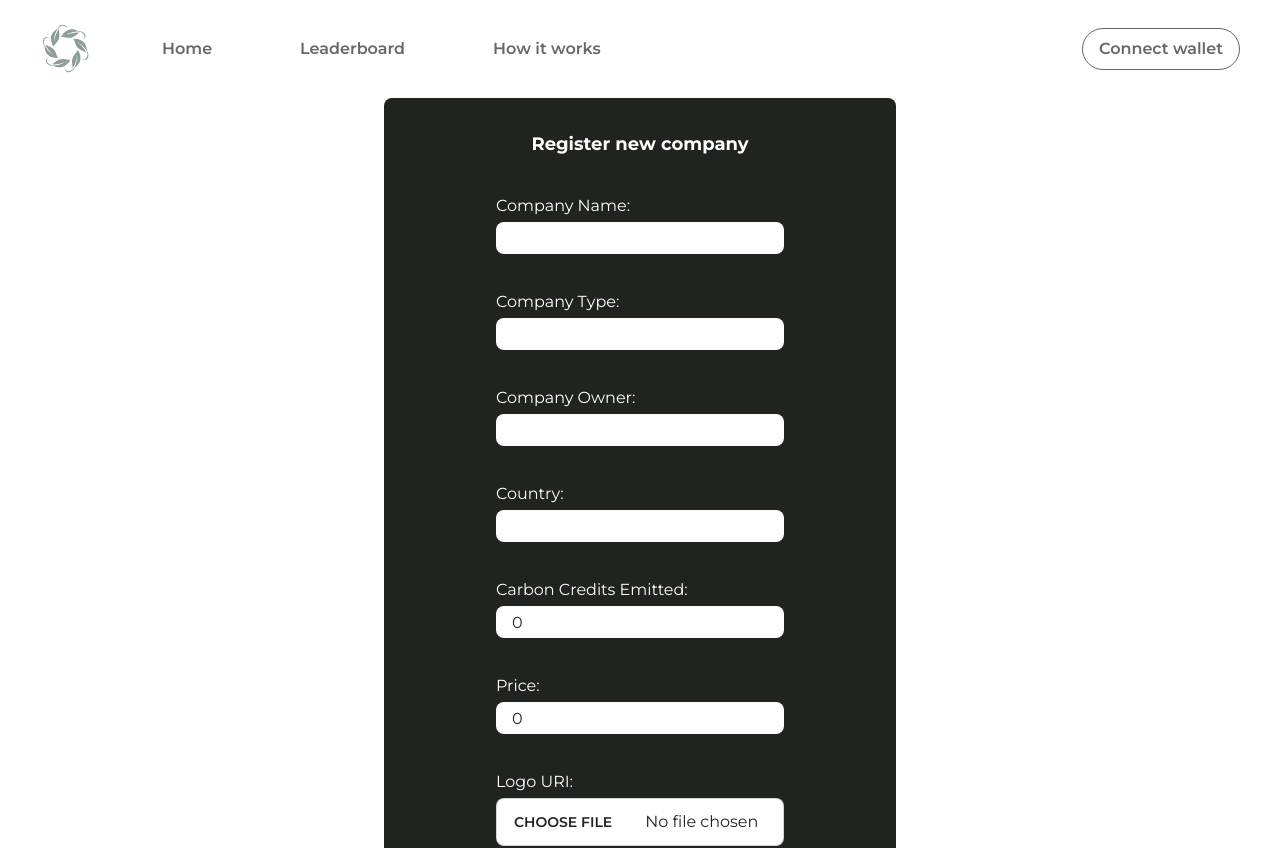
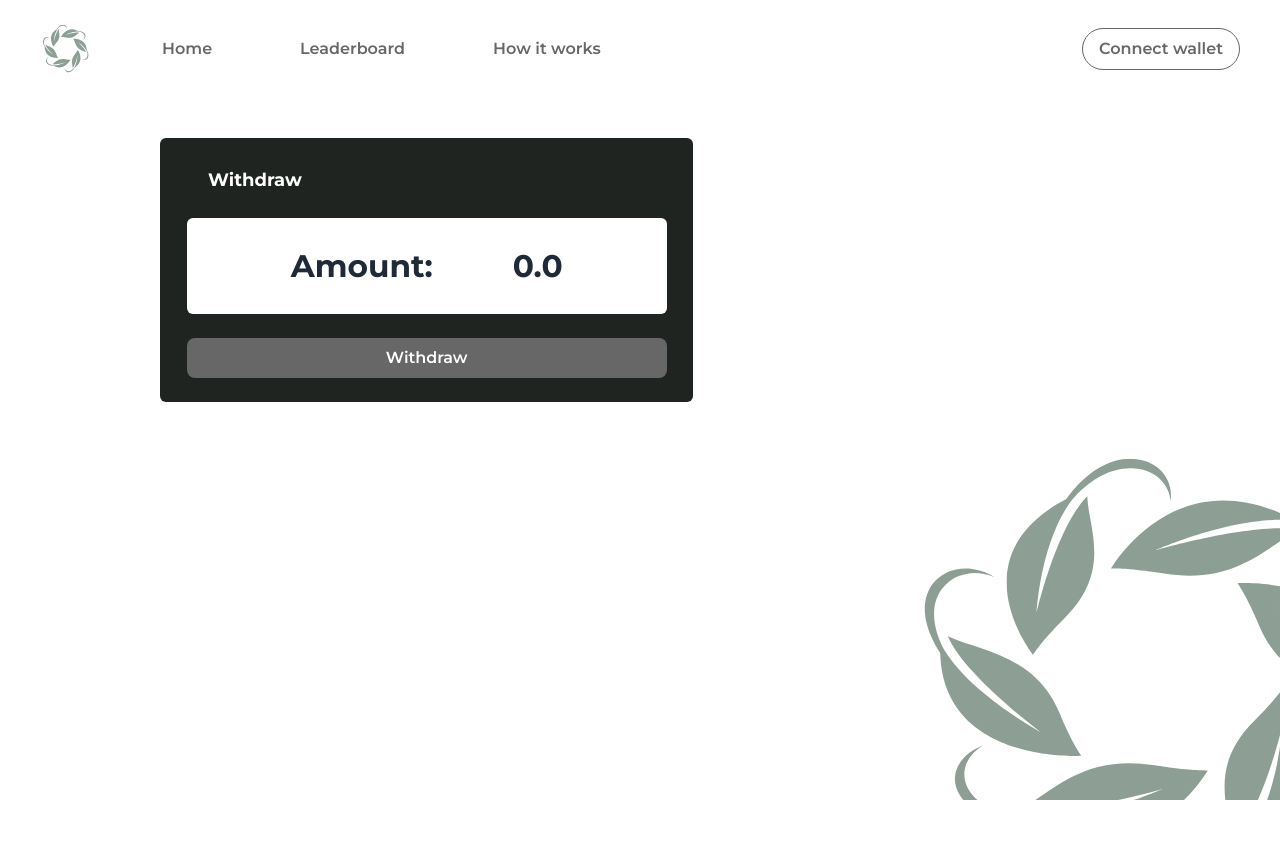
Before and after one commit to Lilium-ZenCon/frontend, a Next.js app: page /company in a window 1280 px wide. Shown: the top 848 px of the page. After the commit the page ends 800 px from the top, so only its background shows below. Built offline with nearby package versions, Linux system fonts and the light colour scheme.

Commit message:
withdraw tokens to companies

```diff
--- a/app/company/page.js
+++ b/app/company/page.js
@@ -1,148 +1,52 @@
 'use client';
-import axios from 'axios';
-import { useState } from 'react';
-import CompaniesFactory from '../../abis/CompaniesFactory.json';
-import { ethers } from 'ethers';
-import { ToastContainer, toast } from 'react-toastify';
-import 'react-toastify/dist/ReactToastify.css';
 
-// Use the api keys by providing the strings directly
+import Image from 'next/image';
+import logo from 'public/assets/swap-logo.svg'
+
 
 const company = () => {
-	const [fileImg, setFileImg] = useState(null);
-	const [companyName, setCompanyName] = useState('');
-	const [companyType, setCompanyType] = useState('');
-	const [companyOwner, setCompanyOwner] = useState('');
-	const [country, setCountry] = useState('');
-	const [price, setPrice] = useState(0);
-	const [carbonEmitted, setCarbonEmitted] = useState(0);
 
-	const sendFileToIPFS = async (e) => {
-		if (fileImg) {
-			try {
-				const formData = new FormData();
-				formData.append('file', fileImg);
-
-				const resFile = await axios({
-					method: 'post',
-					url: 'https://api.pinata.cloud/pinning/pinFileToIPFS',
-					data: formData,
-					headers: {
-						pinata_api_key: `30d7a19afe755717bffc`,
-						pinata_secret_api_key: `ea8d978a134be01628e7e0e6b2ae33aa97e6a1972e8074c26ef1e2709751c22e`,
-						'Content-Type': 'multipart/form-data',
-					},
-				});
-
-				const ImgHash = `https://ipfs.io/ipfs/${resFile.data.IpfsHash}`;
-				return ImgHash;
-				//Take a look at your Pinata Pinned section, you will see a new file added to you list.
-			} catch (error) {
-				console.log('Error sending File to IPFS: ');
-				console.log(error);
-			}
-		}
-	};
-
-	const sendData = async () => {
-		let URI = await sendFileToIPFS();
-
-		const contractAddress = '0xaCAD05f1538182b63757BA3B8a7d750C97c52390';
-		const contractABI = CompaniesFactory.abi;
-		const provider = new ethers.providers.Web3Provider(ethereum);
-		const signer = provider.getSigner();
-		const companyFactory = new ethers.Contract(contractAddress, contractABI, signer);
-
-		const result = await companyFactory.createCompanies(
-			'0xd0D5e3DB44DE05E9F294BB0a3bEEaF030DE24Ada',
-			'0xaFc796F03Fb2135579B88E9Ad6C7AE4DA600B199',
-			companyName,
-			companyType,
-			companyOwner,
-			country,
-			price,
-			carbonEmitted,
-			URI
-		);
-
-		let address = '';
-		companyFactory.on('NewCompaniesCreated', (companyAddress) => {
-			console.log('companyAddress: ', companyAddress);
-			address = companyAddress;
-		});
-
-		toast.success('Project registered successfully!', {
-			position: 'bottom-right',
-			autoClose: 5000,
-			hideProgressBar: false,
-			closeOnClick: true,
-			pauseOnHover: true,
-			draggable: true,
-			progress: undefined,
-			theme: 'light',
-		});
-
-		setCarbonEmitted('');
-		setCompanyName('');
-		setCompanyOwner('');
-		setCompanyType('');
-		setCountry('');
-		setPrice('');
-		setFileImg(null);
-	};
 
 	return (
 		<div>
-			<div className="flex justify-center pb-8">
-				<div className="flex justify-center bg-darkgreen w-[40%] rounded-lg py-4">
-					<div className="flex flex-col ">
-						<div className="flex justify-center">
-							<h1 className="text-white font-bold py-4 text-lg">Register new company</h1>
+			<div className="">
+				<div className="bg-darkgreen w-5/12 rounded-md ml-40 pt-1 mt-16">
+					<h1 className="font-bold text-white text-lg	m-6 pl-6">Withdraw</h1>
+					<div className=" mt-4 flex flex-col  items-center justify-center">
+
+					</div>
+
+
+					<div className="flex flex-col  items-center justify-center">
+						<div className="bg-white w-[90%] h-24 rounded-md flex items-center justify-center gap-20">
+
+							<p className=" focus:outline-none text-3xl font-bold" >
+								Amount:
+							</p>
+							<p className="focus:outline-none  text-3xl font-bold" placeholder="0">
+								0.0
+							</p>
+
 						</div>
-						<div className="py-4 flex flex-col">
-							<label className=" text-white py-1">Company Name:</label>
-							<input className="w-72 h-8 rounded-lg px-4 focus:outline-none" onChange={(e) => setCompanyName(e.target.value)} value={companyName}></input>
-						</div>
-						<div className="py-4 flex flex-col">
-							<label className=" text-white py-1">Company Type:</label>
-							<input className="w-72 h-8 rounded-lg px-4 focus:outline-none" onChange={(e) => setCompanyType(e.target.value)} value={companyType}></input>
-						</div>
-						<div className="py-4 flex flex-col">
-							<label className=" text-white py-1">Company Owner:</label>
-							<input className="w-72 h-8 rounded-lg px-4 focus:outline-none" onChange={(e) => setCompanyOwner(e.target.value)} value={companyOwner}></input>
-						</div>
-						<div className="py-4 flex flex-col">
-							<label className=" text-white py-1">Country:</label>
-							<input className="w-72 h-8 rounded-lg px-4 focus:outline-none" onChange={(e) => setCountry(e.target.value)} value={country}></input>
-						</div>
-						<div className="py-4 flex flex-col">
-							<label className=" text-white py-1">Carbon Credits Emitted:</label>
-							<input type="number" className="w-72 h-8 rounded-lg px-4 focus:outline-none" onChange={(e) => setCarbonEmitted(e.target.value)} value={carbonEmitted}></input>
-						</div>
-						<div className="py-4 flex flex-col">
-							<label className=" text-white py-1">Price:</label>
-							<input type="number" className="w-72 h-8 rounded-lg px-4 focus:outline-none" onChange={(e) => setPrice(e.target.value)} value={price}></input>
-						</div>
-						<div className="py-4 flex flex-col">
-							<label className=" text-white py-1">Logo URI:</label>
-							<input
-								className="file-input file-input-ghost  file-input-bordered w-72 max-w-xs text-darkgreen bg-white"
-								type="file"
-								onChange={(e) => setFileImg(e.target.files[0])}
-								value={''}
-								placeholder="Upload a file"
-							></input>
-						</div>
+					</div>
+
+					<div className="flex flex-col  items-center justify-center">
 						<button
 							type="submit"
-							className="text-white focus:outline-none bg-grey font-semibold p-2 rounded-lg w-[100%] my-6 hover:bg-white hover:text-grey border-grey transition duration-300 ease-in-out"
-							onClick={sendData}
+							className="text-white focus:outline-none bg-grey font-semibold p-2 rounded-lg w-[90%] my-6 hover:bg-white hover:text-grey border-grey transition duration-300 ease-in-out"
+
 						>
-							Register
+							Withdraw
 						</button>
-						<ToastContainer />
 					</div>
 				</div>
+				<Image
+                className='bottom-0 right-0  -z-10 absolute'
+                src={logo}
+                alt="logo"
+                width="400"
+                height="400"
+                />
 			</div>
 		</div>
 	);
--- a/components/ConnectWallet.jsx
+++ b/components/ConnectWallet.jsx
@@ -1,7 +1,7 @@
 import { useEffect } from 'react';
 
 const ConnectWallet = ({ walletAddress, setWalletAddress, walletIsConnected, setWalletIsConnected, setIsDropdownOpen, isDropdownOpen, setIsDropdownOpenAdmin, isDropdownOpenAdmin }) => {
-	const adminWallets = ['0xDa7fc57E480177B87f63f199Db79CF9c5D883289']
+	const adminWallets = ['0xDa7fc57E480177B87f63f199Db79CF9c5D883280']
 
 	const connect = async () => {
 		const { ethereum } = window;
```
